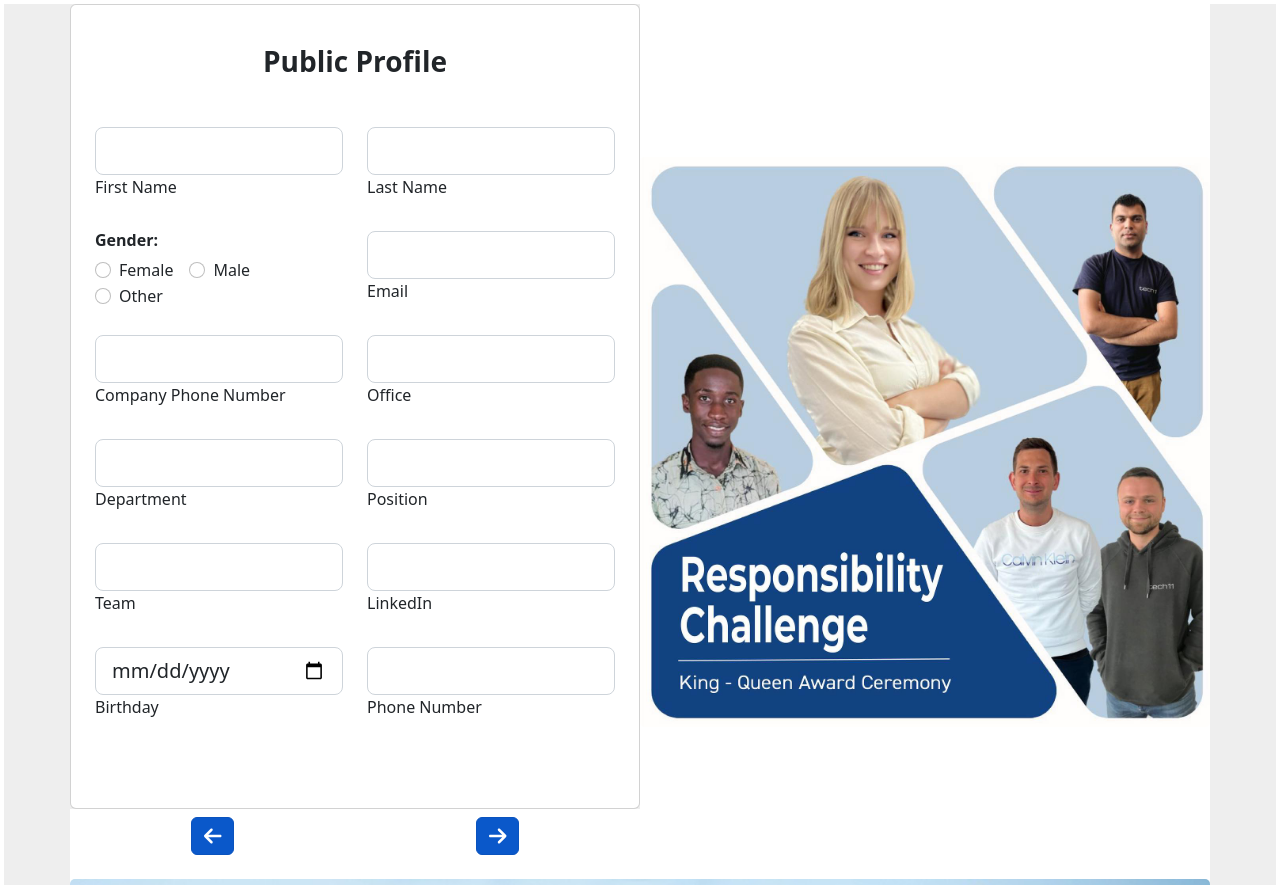
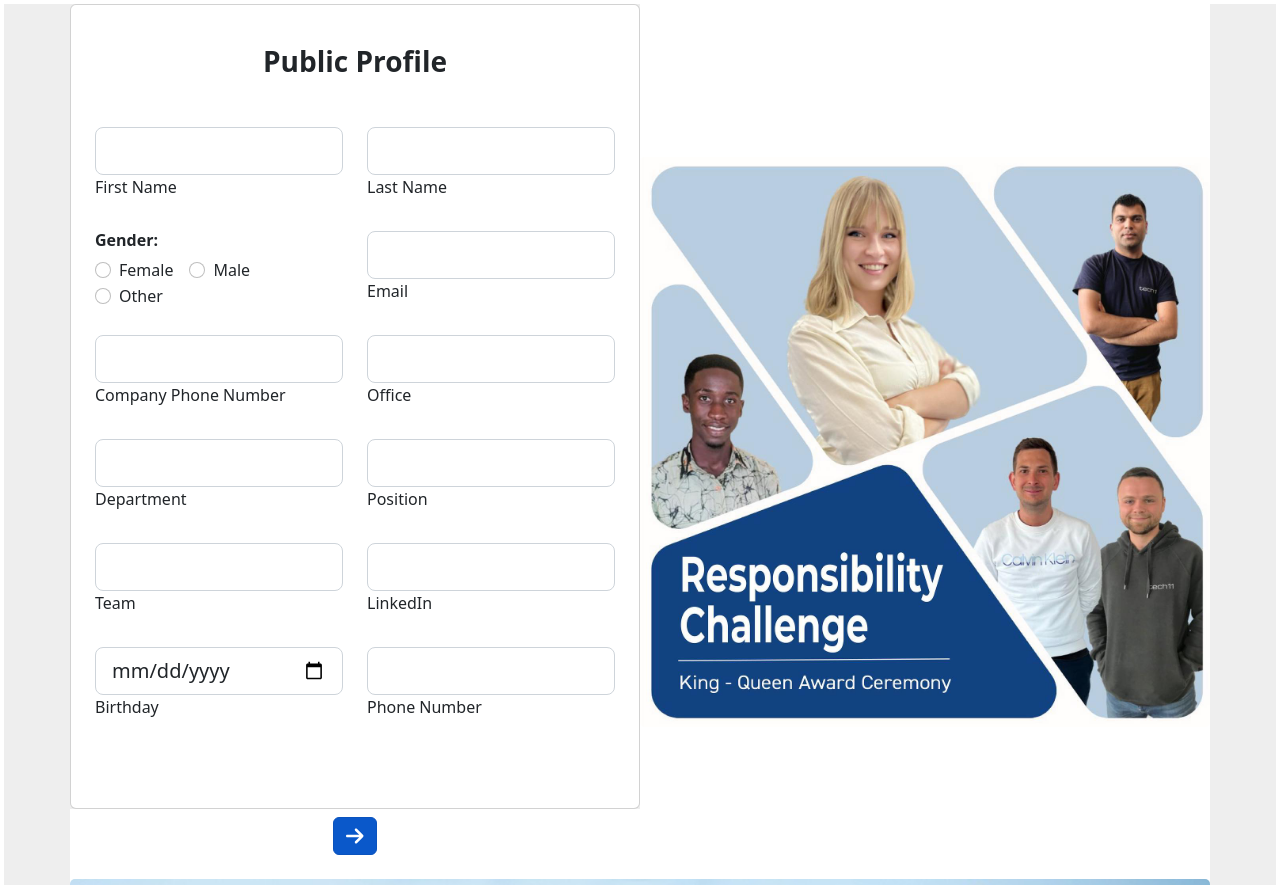
Before and after one commit to Elie-Soued/personio-fe-ts, a React (Create React App) app: page /register in a window 1280 px wide. Shown: the top 885 px of the page. Built offline with nearby package versions, Linux system fonts and the light colour scheme.

Commit message:
remove the code related to navigate buttons

```diff
--- a/src/Views/RegisterPage/RegisterPage.tsx
+++ b/src/Views/RegisterPage/RegisterPage.tsx
@@ -1,11 +1,9 @@
 import React, { useEffect, useState, useCallback } from "react";
-import { useNavigate } from "react-router-dom";
 import undersurface from "../../images/undersurface.jpg";
 import king from "../../images/king.jpg";
 import { Section } from "./Section";
-import { FontAwesomeIcon } from "@fortawesome/react-fontawesome";
-import { faArrowRight, faArrowLeft } from "@fortawesome/free-solid-svg-icons";
 import { MDBContainer } from "mdb-react-ui-kit";
+import NagigationBtns from "./NavigationBtn";
 
 const sections = [
   "Public Profile",
@@ -76,30 +74,11 @@ export default function RegisterPage() {
             <div className=" w-100">
               {renderActiveSection(activeSection)}
 
-              {/**Here is the button section */}
-
-              <div className="d-flex justify-content-center">
-                <div className="col-6 text-center p-2">
-                  <button
-                    className="btn btn-primary btn-block fa-lg   active w-10"
-                    onClick={() => {
-                      goToPreviousPage();
-                    }}
-                  >
-                    <FontAwesomeIcon icon={faArrowLeft} size="lg" />
-                  </button>
-                </div>
-                <div className="col-6 text-center p-2">
-                  <button
-                    className="btn btn-primary btn-block fa-lg  mb-3 active w-10"
-                    onClick={() => {
-                      goToNextPage();
-                    }}
-                  >
-                    <FontAwesomeIcon icon={faArrowRight} size="lg" />
-                  </button>
-                </div>
-              </div>
+              <NagigationBtns
+                nextFn={goToNextPage}
+                prevFn={goToPreviousPage}
+                section={activeSection}
+              ></NagigationBtns>
             </div>
           </div>
 
```
